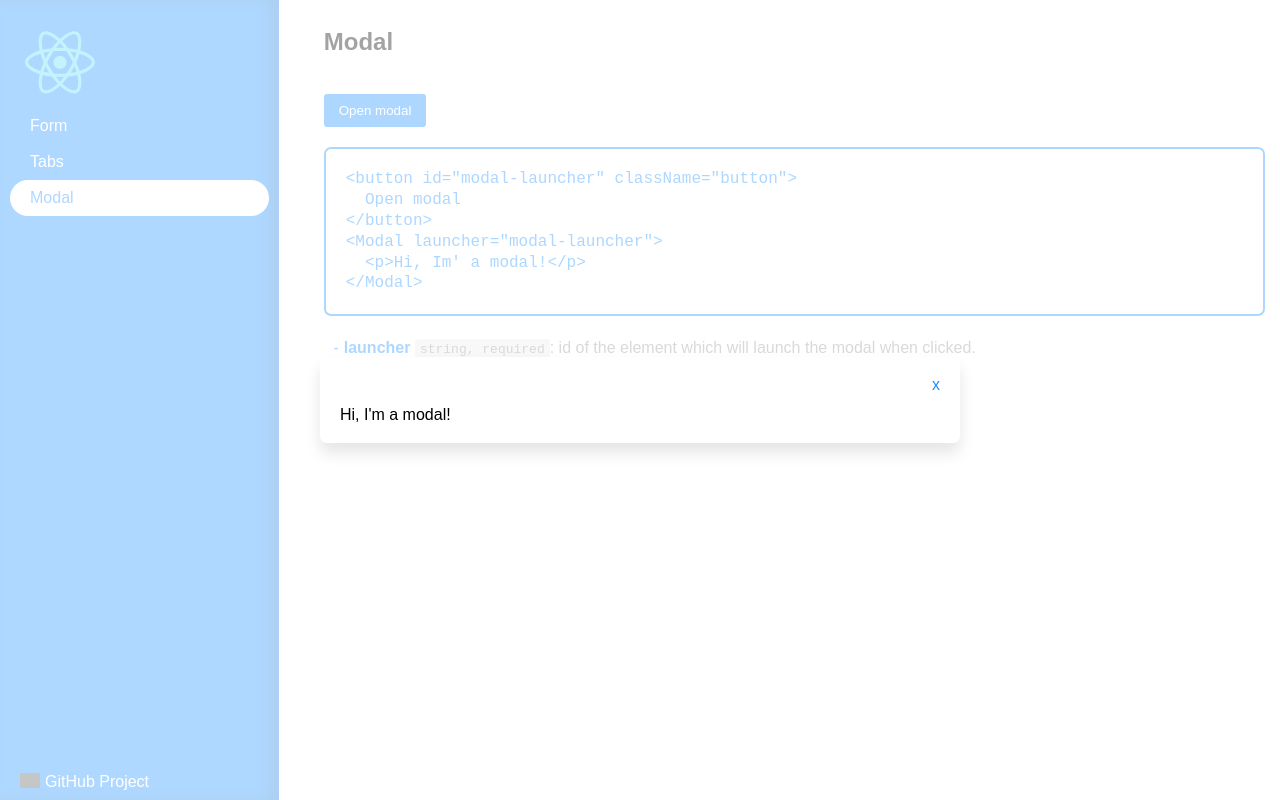
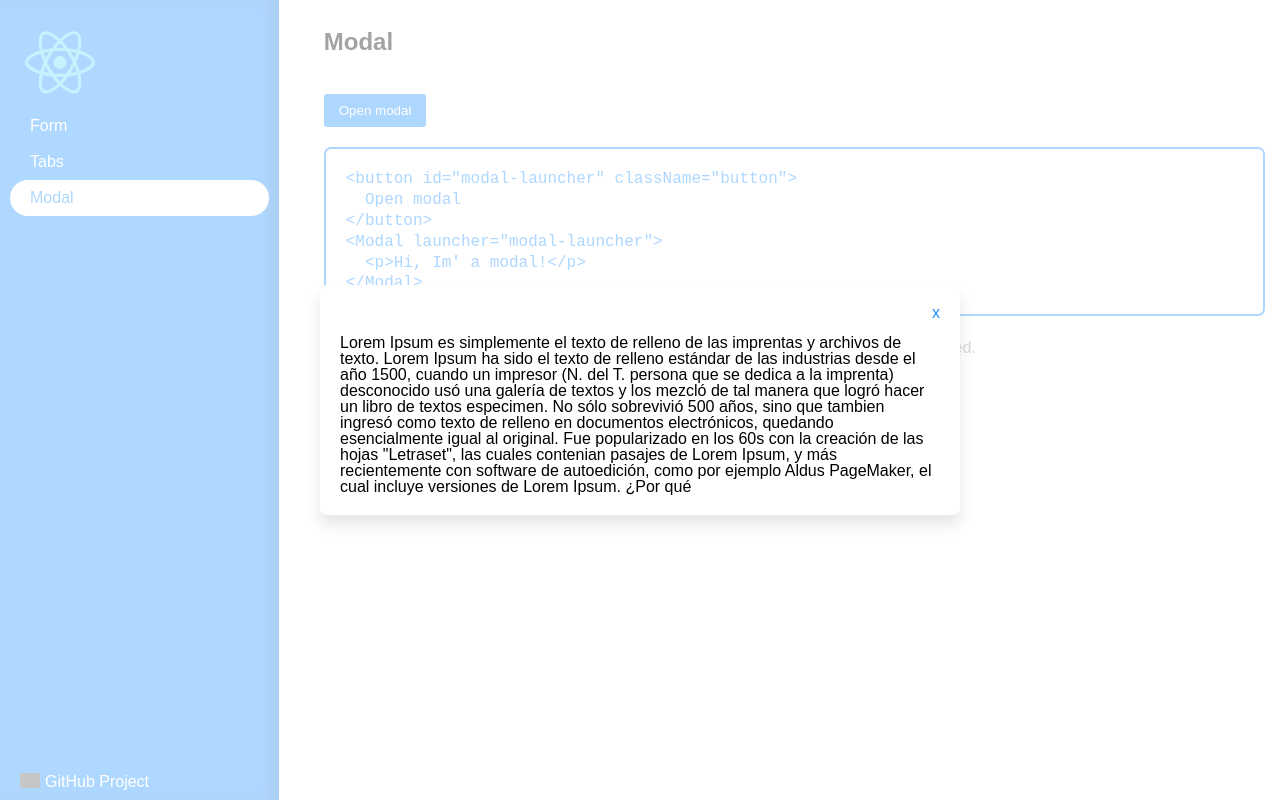
Before and after one commit to erikmonjas/react-component-library, a React (Create React App) app: page /modal in a window 1280 px wide. Both pictures are taken after a click on the button "Open modal". Built offline with nearby package versions, Linux system fonts and the light colour scheme; grey boxes are pictures that could not be loaded.

Commit message:
fix: modal scroll

```diff
--- a/src/components/Modal/index.js
+++ b/src/components/Modal/index.js
@@ -1,38 +1,39 @@
-import React, { useState, useEffect, useRef } from "react";
-import "./modal.scss";
+import React, { useState, useEffect, useRef } from 'react';
+import './modal.scss';
 
 const Modal = ({ children, launcher }) => {
   const [isOpen, setOpen] = useState(false);
   const wrapper = useRef(null);
 
   useEffect(() => {
-    document.getElementById(launcher).addEventListener("click", () => {
+    document.getElementById(launcher).addEventListener('click', () => {
       setOpen(true);
     });
     wrapper.current
-      .querySelector(".modal__background")
-      .addEventListener("click", () => {
+      .querySelector('.modal__background')
+      .addEventListener('click', () => {
         setOpen(false);
       });
   }, []);
 
   useEffect(() => {
-    const modalInner = wrapper.current.querySelector(".modal__inner");
-    const modalContent = wrapper.current.querySelector(".modal__content");
+    const modalContent = wrapper.current.querySelector('.modal__content');
 
-    if (modalInner.clientHeight - 70 < modalContent.clientHeight) {
+    if (modalContent.clientHeight < modalContent.scrollHeight - 1) {
       modalContent.classList.add('modal__content--with-scroll');
+    } else {
+      modalContent.classList.remove('modal__content--with-scroll');
     }
   }, [isOpen]);
 
   return (
-    <div className={`modal ${isOpen ? "" : "d-none"}`} ref={wrapper}>
-      <div className="modal__background" />
-      <div className="modal__inner">
-        <span className="modal__close" onClick={() => setOpen(false)}>
+    <div className={`modal ${isOpen ? '' : 'd-none'}`} ref={wrapper}>
+      <div className='modal__background' />
+      <div className='modal__inner'>
+        <span className='modal__close' onClick={() => setOpen(false)}>
           x
         </span>
-        <div className="modal__content">{children}</div>
+        <div className='modal__content'>{children}</div>
       </div>
     </div>
   );
--- a/src/components/Modal/modal.scss
+++ b/src/components/Modal/modal.scss
@@ -6,7 +6,7 @@ $componentName: modal;
   left: 0;
   width: 100%;
   height: 100%;
-  background-color: rgba(255,255,255, 0.4);
+  background-color: rgba(255, 255, 255, 0.4);
   display: flex;
   justify-content: center;
   align-items: center;
@@ -19,7 +19,7 @@ $componentName: modal;
   left: 0;
   width: 100%;
   height: 100%;
-  background-color: rgba(255,255,255, 0.4);
+  background-color: rgba(255, 255, 255, 0.4);
 }
 
 .#{$componentName}__inner {
@@ -28,7 +28,7 @@ $componentName: modal;
   max-height: calc(100% - 40px);
   min-width: 300px;
   background-color: #fff;
-  box-shadow: 0px 10px 15px 0px rgba(0,0,0,0.1);
+  box-shadow: 0px 10px 15px 0px rgba(0, 0, 0, 0.1);
   border-radius: 7px;
   padding: 20px;
   padding-top: 50px;
@@ -44,16 +44,16 @@ $componentName: modal;
 }
 
 .#{$componentName}__content {
-  max-height: 100%;
+  width: 100%;
   &::-webkit-scrollbar {
-   width: 3px;
-   height: 3px;
+    width: 3px;
+    height: 3px;
   }
   &::-webkit-scrollbar-thumb {
     background-color: dodgerblue;
     border-radius: 10px;
   }
-  &--with-scroll{
+  &--with-scroll {
     padding-right: 10px;
     overflow-y: auto;
   }
--- a/src/demos/modal/index.js
+++ b/src/demos/modal/index.js
@@ -1,6 +1,6 @@
-import React from "react";
-import MarkDown from "markdown-to-jsx";
-import Modal from "../../components/Modal";
+import React from 'react';
+import MarkDown from 'markdown-to-jsx';
+import Modal from '../../components/Modal';
 
 const ModalDemo = () => {
   const md = `
@@ -13,30 +13,40 @@ const ModalDemo = () => {
   `;
   return (
     <>
-      <h2 className="fz-24 mb-40 font-weight-bold mt-30">Modal</h2>
-      <button id="modal-launcher" className="button">
+      <h2 className='fz-24 mb-40 font-weight-bold mt-30'>Modal</h2>
+      <button id='modal-launcher' className='button'>
         Open modal
       </button>
-      <Modal launcher="modal-launcher">
+      <Modal launcher='modal-launcher'>
         <p>
-          Hi, I'm a modal!
+          Lorem Ipsum es simplemente el texto de relleno de las imprentas y
+          archivos de texto. Lorem Ipsum ha sido el texto de relleno estándar de
+          las industrias desde el año 1500, cuando un impresor (N. del T.
+          persona que se dedica a la imprenta) desconocido usó una galería de
+          textos y los mezcló de tal manera que logró hacer un libro de textos
+          especimen. No sólo sobrevivió 500 años, sino que tambien ingresó como
+          texto de relleno en documentos electrónicos, quedando esencialmente
+          igual al original. Fue popularizado en los 60s con la creación de las
+          hojas "Letraset", las cuales contenian pasajes de Lorem Ipsum, y más
+          recientemente con software de autoedición, como por ejemplo Aldus
+          PageMaker, el cual incluye versiones de Lorem Ipsum. ¿Por qué
         </p>
       </Modal>
       <MarkDown
-        className="code-block mt-20"
+        className='code-block mt-20'
         children={md}
         options={{
           overrides: {
             Modal: {
-              component: Modal
-            }
-          }
+              component: Modal,
+            },
+          },
         }}
       />
-      <ul className="prop-list mt-20 mb-40">
+      <ul className='prop-list mt-20 mb-40'>
         <li>
-          <strong>launcher</strong>{" "}
-          <span className="code">string, required</span>: id of the element
+          <strong>launcher</strong>{' '}
+          <span className='code'>string, required</span>: id of the element
           which will launch the modal when clicked.
         </li>
       </ul>
```
Also changed, not shown: package.json (+4 -3 lines), 2 other files (tests, documents, lock files or other folders).
